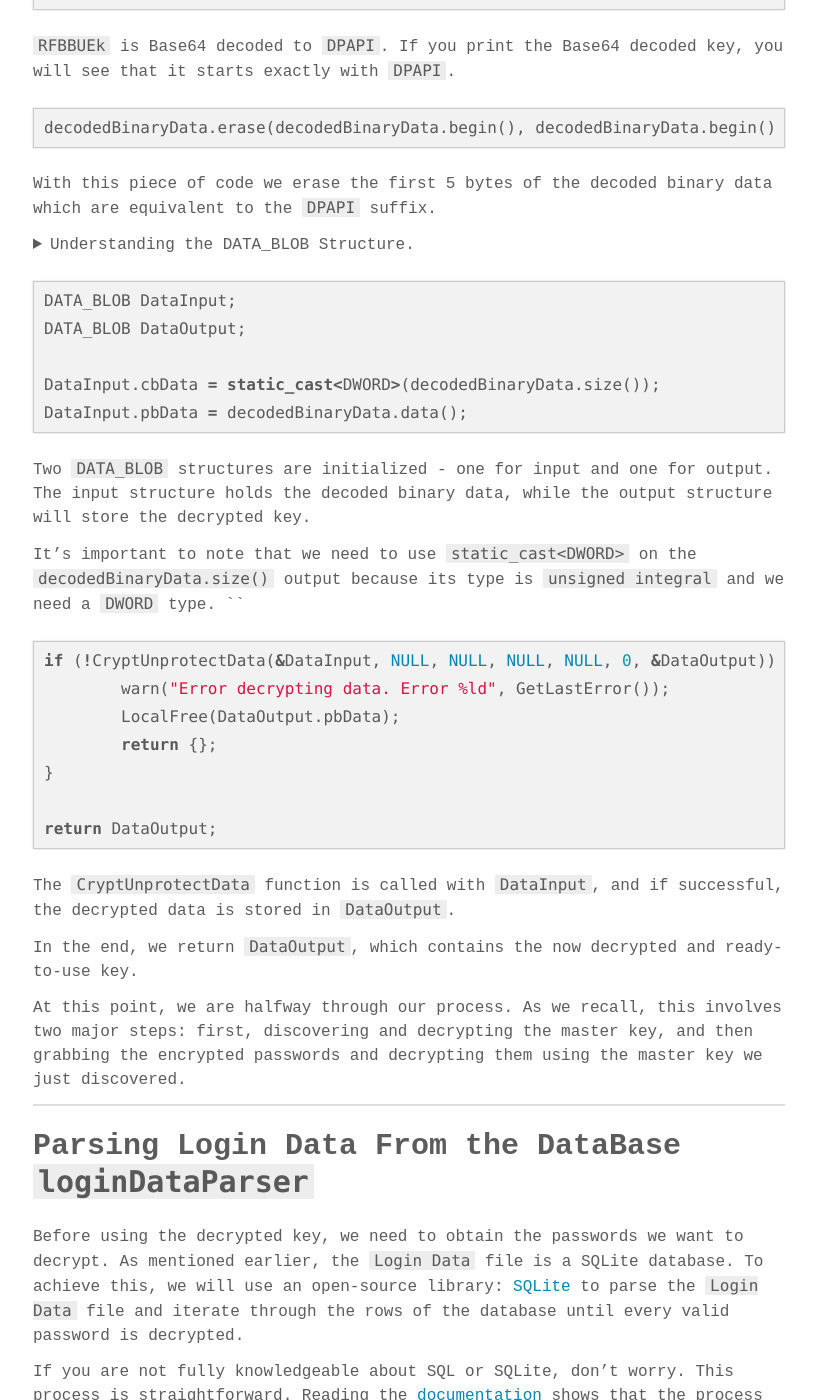
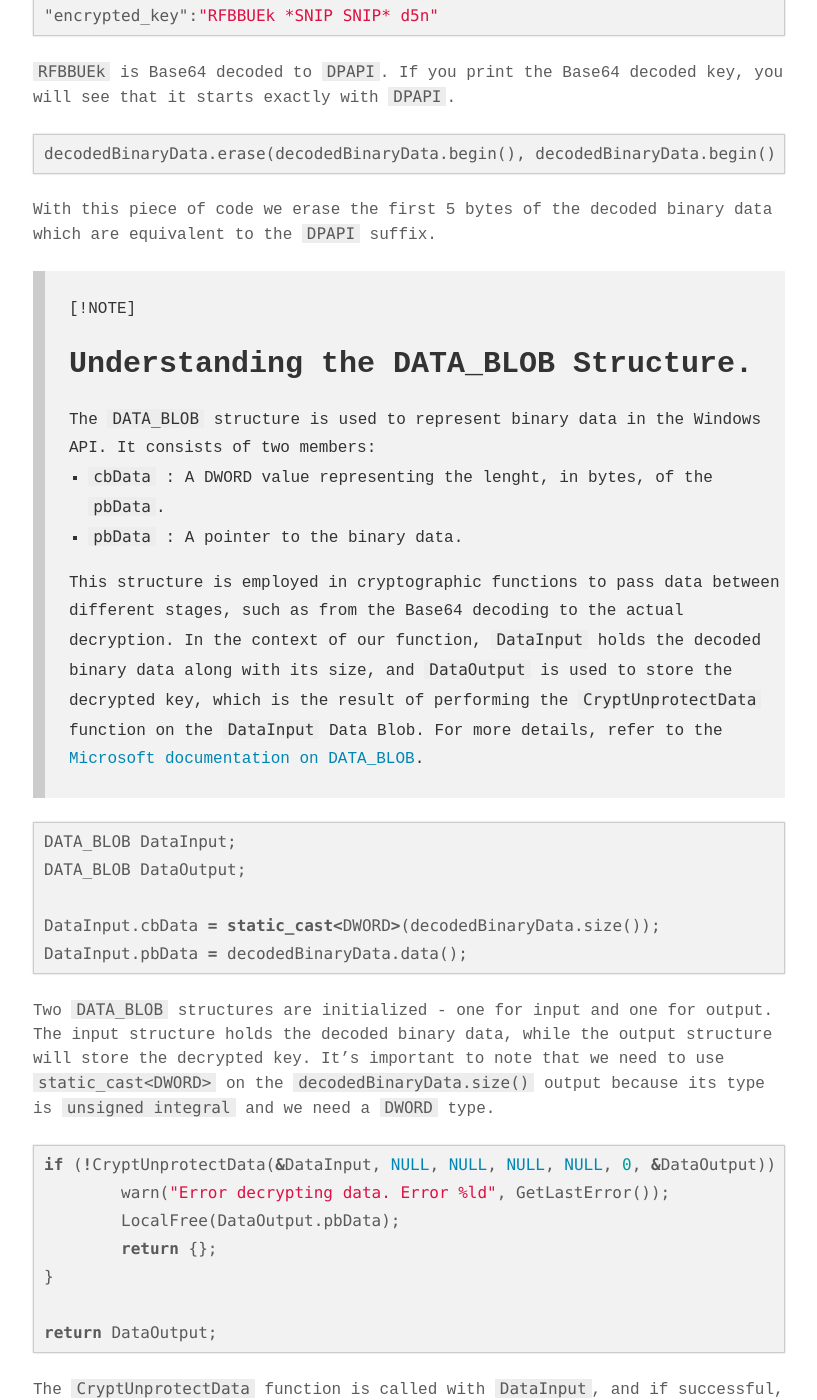
Before and after one commit to BernKing/bernking.github.io, a Jekyll site: the page built from _posts/2024-07-16-chrome-stealer.md, in a window 1280 px wide and 1400 px high, scrolled down 5340 px. Shown: the whole window, without its empty margins (231-1048 px from the left). Built offline with Jekyll 4.4.1, drawn with Linux system fonts in a browser that asks for light colours; some web fonts are replaced; our own code applies the rules of GitHub Pages for plain Markdown files; some of the changed text lies outside the part shown.

Commit message:
Update 2024-07-16-chrome-stealer.md

````diff
--- a/_posts/2024-07-16-chrome-stealer.md
+++ b/_posts/2024-07-16-chrome-stealer.md
@@ -1,4 +1,3 @@
-
 # Introduction
 
 The current blog post describes de decryption process of Chrome saved passwords. While I found several resources explaining the process in Python, the ones available in C/C++ didnt' satisfy me. Therefore, I decided to build and create my own write-up about the process.
@@ -66,6 +63,7 @@
 ```
 
 ---
+
 # Getting the encrypted_key `getEncryptedKey`
 
 The encrypted key is stored in a JSON file. I'm not going to go in-depth about JSON files and how they work, but what you need to know is that it is a plain text file written in JavaScript Object Notation used to store data. Usually, it is used to store data in [attribute–value pairs](https://en.wikipedia.org/wiki/Attribute%E2%80%93value_pair "Attribute–value pair") and [arrays](https://en.wikipedia.org/wiki/Array_data_type "Array data type").
@@ -83,6 +81,7 @@
 ```
 
 Bingo! As we can see, the `encrypted_key` is stored inside the `os_crypt` object.
+
 ## Extracting the key:
 
 The fastest way to find a key in a JSON file is to use a JSON library. To fulfill my needs, I chose to use a powerful and user-friendly library: [nlohmann JSON](https://github.com/nlohmann/json).
@@ -111,6 +110,7 @@
   }
   okay("Key os_crypt found.");
 ```
+
 We then check if the "os_crypt" object exists within the JSON data.
 
 ```cpp
@@ -138,7 +138,6 @@
 
 ## Decrypting the Key `decryptKey`
 
-
 Now that we have the key, we need to decrypt it.
 
 After a bit of Google searching, we learned two important things about this key:
@@ -151,8 +150,6 @@
 The `decryptKey` function will cover these two steps. Remember, I won't be diving deep into how these functions work. For more information, please check the WIN32 API documentation. Hyperlinks are provided in the names of the functions mentioned above.
 
 ### Base64 decoding (`CryptStringToBinaryA` function)
-
-
 
 ```c++
 DWORD decodedBinarySize = 0;
@@ -171,8 +168,8 @@
     return {};
 }
 ```
+
 Following this, a vector of bytes with the previously determined size is initialized, and the actual decoding is performed. This vector is going to hold the now Base64 decoded key. After these two steps, we have completed the first part. In the next step, we are going to decrypt the key so that we can use it later.
-
 
 ---
 
@@ -189,21 +186,21 @@
 ```cpp
 decodedBinaryData.erase(decodedBinaryData.begin(), decodedBinaryData.begin() + 5);`
 ```
+
 With this piece of code we erase the first 5 bytes of the decoded binary data which are equivalent to the `DPAPI` suffix.
 
-<details>
-
-<summary>Understanding the DATA_BLOB Structure. </summary>
-
-The `DATA_BLOB` structure is used to represent binary data in the Windows API. It consists of two members:
-
- -`cbData` : A DWORD value representing the lenght, in bytes, of the `pbData`.
- -`pbData` : A pointer to the binary data.
-
- This structure is employed in cryptographic functions to pass data between different stages, such as from the Base64 decoding to the actual decryption. In the context of our function, `DataInput` holds the decoded binary data along with its size, and `DataOutput` is used to store the decrypted key, which is the result of performing the `CryptUnprotectData` function on the `DataInput` Data Blob.
- For more details, refer to the [Microsoft documentation on DATA_BLOB](https://docs.microsoft.com/en-us/windows/win32/api/wincrypt/ns-wincrypt-data_blob).
-
-</details>
+> [!NOTE]
+> # Understanding the DATA_BLOB Structure.
+>
+> The `DATA_BLOB` structure is used to represent binary data in the Windows API. It consists of two members:
+>
+> - `cbData` : A DWORD value representing the lenght, in bytes, of the `pbData`.
+> - `pbData` : A pointer to the binary data.
+>
+> This structure is employed in cryptographic functions to pass data between different stages, such as from the Base64
+> decoding to the actual decryption. In the context of our function, `DataInput` holds the decoded binary data along with its size, and `DataOutput` is used to
+> store the decrypted key, which is the result of performing the `CryptUnprotectData` function on the `DataInput` Data Blob.
+> For more details, refer to the [Microsoft documentation on DATA_BLOB](https://docs.microsoft.com/en-us/windows/win32/api/wincrypt/ns-wincrypt-data_blob).
 
 ```c++
 DATA_BLOB DataInput;
@@ -214,9 +211,8 @@
 ```
 
 Two `DATA_BLOB` structures are initialized - one for input and one for output. The input structure holds the decoded binary data, while the output structure will store the decrypted key.
+It's important to note that we need to use `static_cast<DWORD>` on the `decodedBinaryData.size()` output because its type is `unsigned integral` and we need a `DWORD` type.
 
-It's important to note that we need to use `static_cast<DWORD>` on the `decodedBinaryData.size()` output because its type is `unsigned integral` and we need a `DWORD` type.
-``
 ```c++
 if (!CryptUnprotectData(&DataInput, NULL, NULL, NULL, NULL, 0, &DataOutput)) {
 	warn("Error decrypting data. Error %ld", GetLastError());
@@ -226,6 +222,7 @@
 
 return DataOutput;
 ```
+
 The `CryptUnprotectData` function is called with `DataInput`, and if successful, the decrypted data is stored in `DataOutput`.
 
 In the end, we return `DataOutput`, which contains the now decrypted and ready-to-use key.
@@ -256,6 +253,7 @@
 	return EXIT_FAILURE;
 }
 ```
+
 To copy the file, we simply copy the original path, which is the output from the `FindLoginData` and append an "a" to the end so a copy with a different name is created. Then, we use the [CopyFileW](https://learn.microsoft.com/en-us/windows/win32/api/winbase/nf-winbase-copyfilew) function from the winbase.h API.
 
 ```c++
@@ -265,36 +263,32 @@
 
   openingStatus = sqlite3_open_v2(string_converted_path.c_str(), &loginDataBase, SQLITE_OPEN_READONLY, nullptr);
 ```
+
 Now we can start the process of reading the database. As stated before, we open the copied database.
 
-
 ```c++
-
   const char* sql = "SELECT origin_url, username_value, password_value, blacklisted_by_user FROM logins";
   sqlite3_stmt* stmt = nullptr;
   openingStatus = sqlite3_prepare_v2(loginDataBase, sql, -1, &stmt, nullptr);
-
 ```
 We prepare an SQL statement to select the necessary columns from the `logins` table.
 This statement selects the `origin_url`, `username_value`, `password_value`, and `blacklisted_by_user` columns from the `logins` table.
 
-<details>
-
-<summary>Understanding the SQLite Data Base Structure and Statement. </summary>
-
- There is a bit to unpack here. First, we are writing a normal SQL query where we use the SELECT keyword to extract certain information FROM the logins table, which is present in the database.
- To understand the structure of the database, we can make use of [DB Browser for SQLite](https://sqlitebrowser.org/), an open-source tool designed for people who want to create, search, and edit [SQLite](https://www.sqlite.org/) database files.
- ![[media/Pastedimage20240714235341.png]]
- By taking a quick look, we realize that there are nine tables present in this database, and we quickly come to the conclusion that the logins table is probably the one that matters.
- Now, using the Browse Data option, we can take a look inside the logins table
- ![[media/Pastedimage20240715121641.png]]
- This is a small snippet of the columns present, and we see that, in order to log in to an account, we need the three things we are extracting from the database: the link (origin_url), the username (username_value), and the password (password_value), which we can see is an encrypted BLOB. I also decided to extract the blacklisted_by_user column. This column is either a 1 or a 0, meaning:
- - 0: The login information is not blacklisted and can be used normally.
- - 1: The login information has been blacklisted by the user, meaning it should not be used for autofill or other purposes.
-
- So, if the value is 1, we probably don't have enough information about that account.
-
-</details>
+> [!NOTE]
+> # Understanding the SQLite Data Base Structure and Statement.
+>
+> There is a bit to unpack here. First, we are writing a normal SQL query where we use the SELECT keyword to extract certain information FROM the logins table which is present in the database.
+> To understand the structure of the database, we can make use of [DB Browser for SQLite](https://sqlitebrowser.org/), an open-source tool designed for people who want to create, search, and edit [SQLite](https://www.sqlite.org/) database files.
+> ![Data Base Structure](media/Pastedimage20240714235341.png)
+> By taking a quick look, we realize that there are nine tables present in this database, and we quickly come to the conclusion that the logins table is probably the one that matters.
+> Now, using the Browse Data option, we can take a look inside the logins table.
+> ![Data Base Collumns](media/Pastedimage20240715121641.png)
+> This is a small snippet of the columns present, and we see that, in order to log in to an account, we need the three things we are extracting from the database: the link (origin_url), the username (username_value), and the password (password_value), which we can see is an encrypted BLOB. I also decided to extract the
+> blacklisted_by_user column. This column is either a 1 or a 0, meaning:
+> - 0: The login information is not blacklisted and can be used normally.
+> - 1: The login information has been blacklisted by the user, meaning it should not be used for autofill or other purposes.
+>
+> So, if the value is 1, we probably don't have enough information about that account.
 
 ```c++
 okay("Executed SQL Query.");
@@ -309,6 +303,7 @@
 After sucessfully preparing the statement we use `sqlite3_step` to iterate over the rows in the `logins` table and extract the data.
 
 ---
+
 ## Preparing the data needed for the decryption
 
 Now starts the last major part of our program, the decryption of the password blob. As mentioned before, the password is AES-256 encrypted, which "is a specification for the [encryption](https://en.wikipedia.org/wiki/Encryption) of electronic data established by the U.S. [National Institute of Standards and Technology](https://en.wikipedia.org/wiki/National_Institute_of_Standards_and_Technology) (NIST) in 2001."
@@ -340,6 +335,7 @@
 If the `passwordSize` is less than 15 bytes, we log a warning message and skip to the next iteration of the loop.
 
 Next, we allocate memory for the encrypted password and copy it from the blob:
+
 ```c++
 if (passwordSize <= (IV_SIZE + 3)) {
 	warn("Password size too small");
@@ -363,16 +359,17 @@
 By dividing the IV and the encrypted password in this way, we ensure that we have the correct pieces of data needed for the AES-256 decryption process.
 
 ---
+
 # Decrypting the Passwords (`decryptPassword`)
 
 Still inside our previous loop, after extracting the initialization vector (IV) and the encrypted password, we proceed to decrypt the password using the `decryptPassword` function.
+
 ```c++
-
 unsigned char decrypted[1024];
 decryptPassword(Password, passwordSize - (IV_SIZE + 3), decryptionKey.pbData, iv, decrypted);
 decrypted[passwordSize - (IV_SIZE + 3)] = '\0';
+```
 
-```
 First we define an array `decrypted` with a size of 1024 bytes to store the decrypted password. We then call the `decryptPassword` function, passing the encrypted password (`Password`), its size (`passwordSize - (IV_SIZE + 3)`), the decryption key (`decryptionKey.pbData`, obtained before), and the IV (`iv`). The decrypted data is stored in the `decrypted` array.
 
 The `decryptPassword` function is designed to decrypt the AES-256-GCM encrypted password blob. It is a small and direct function that is called during the loop of the database rows.
@@ -385,7 +382,6 @@
 
 ```c++
 void decryptPassword(unsigned char* ciphertext, size_t ciphertext_len, unsigned char* key, unsigned char* iv, unsigned char* decrypted)
-
 ```
 
 To decrypt the password, we needed a tool/library to apply the AES-256 decryption process. After some searching and experimenting with different libraries, I decided to use the [Libsodium](https://doc.libsodium.org/) library. Libsodium is an easy-to-use software library for encryption, decryption, signatures, password hashing, and more. I found it straightforward to start with and very effective for decrypting data.
@@ -412,7 +408,6 @@
 );
 ```
 
-
 ```c++
 if (result != 0) {
 	fprintf(stderr, "Decryption failed\n");
@@ -423,7 +418,6 @@
 ```
 
 After the decryption attempt, the function checks the result. If decryption fails (`result != 0`), an error message is printed. If decryption is successful, the decrypted data is null-terminated to ensure it is properly handled as a string.
-
 
 ```c++
 okay("Origin URL: %s", originUrl);
````
Also changed, not shown: other parts of _posts/2024-07-16-chrome-stealer.md (+4 -6 lines).
